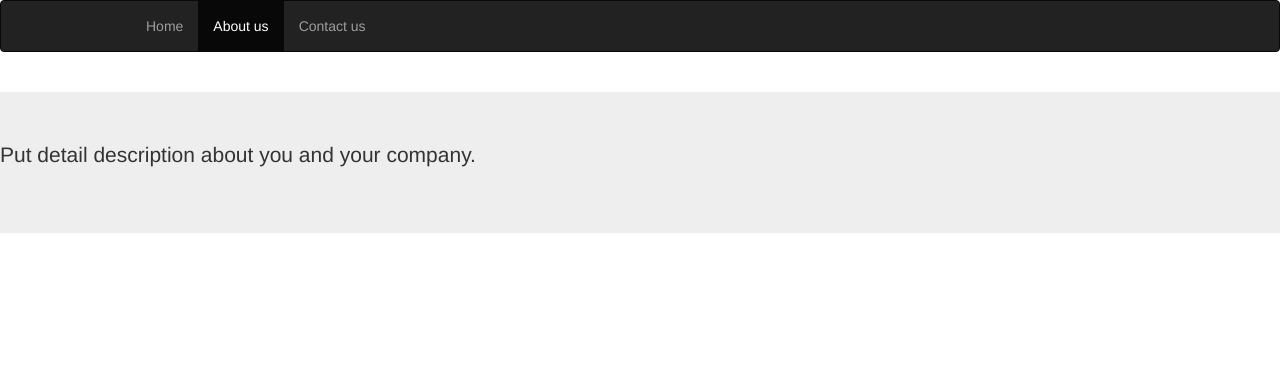
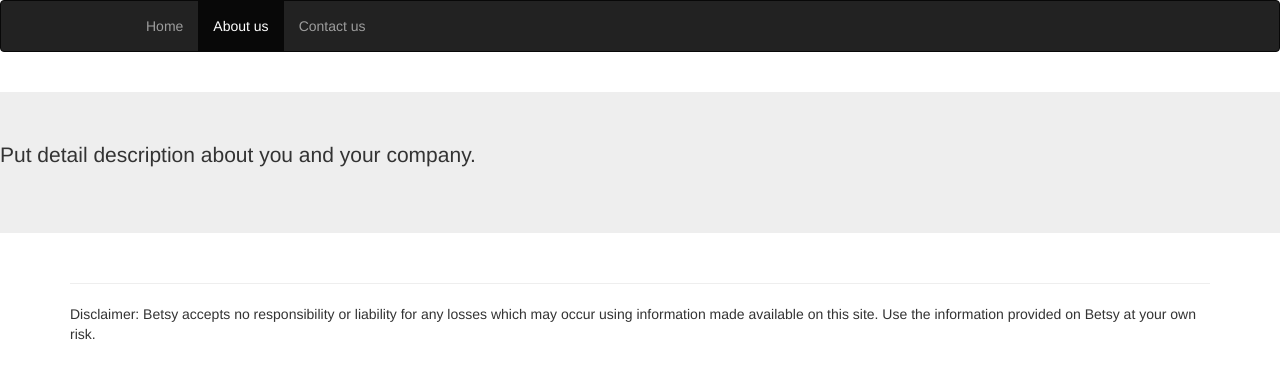
Before and after one commit to annaomalley/cis400-betsy, a website: page website/views/about.html in a window 1280 px wide. Drawn offline with nearby package versions, Linux system fonts and the light colour scheme.

Commit message:
added disclaimer

```diff
--- a/website/views/about.html
+++ b/website/views/about.html
@@ -2,6 +2,8 @@
 <head>
 <link rel="stylesheet" href="http://maxcdn.bootstrapcdn.com/bootstrap/3.3.1/css/bootstrap.min.css">
 <script src="//maxcdn.bootstrapcdn.com/bootstrap/3.3.1/js/bootstrap.min.js"></script>
+<title>About</title>
+
 </head>
 <body>
   <div>
@@ -20,6 +22,19 @@
     Put detail description about you and your company.
   </p>
 </div>
+
+<div class="container">
+
+<hr>
+<footer>
+  <p> Disclaimer: Betsy accepts no responsibility or liability for any losses which may occur using information made available on this site. Use the information provided on Betsy at your own risk.
+
+
+  </p>
+</footer>
+
+  </div>
+
   </div>
 </body>
 </html>
```
Also changed, not shown: website/views/contact.html (+13 -0 lines), website/views/game.html (+12 -0 lines), website/views/index.html (+4 -2 lines).
